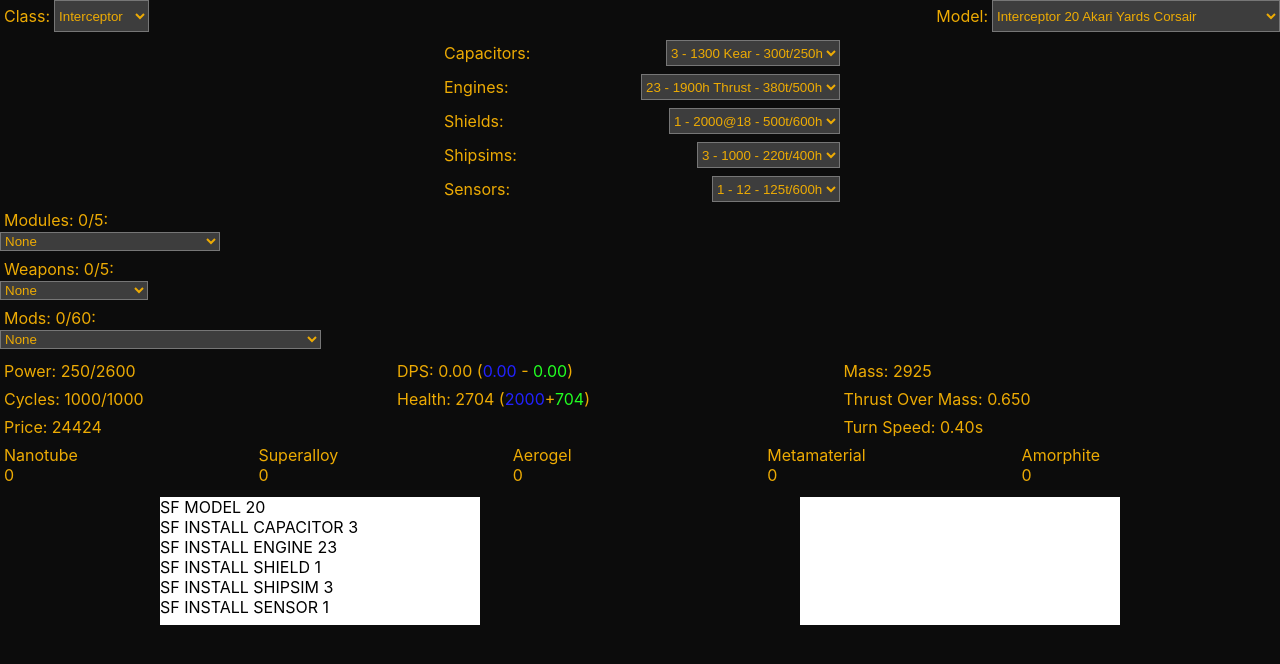
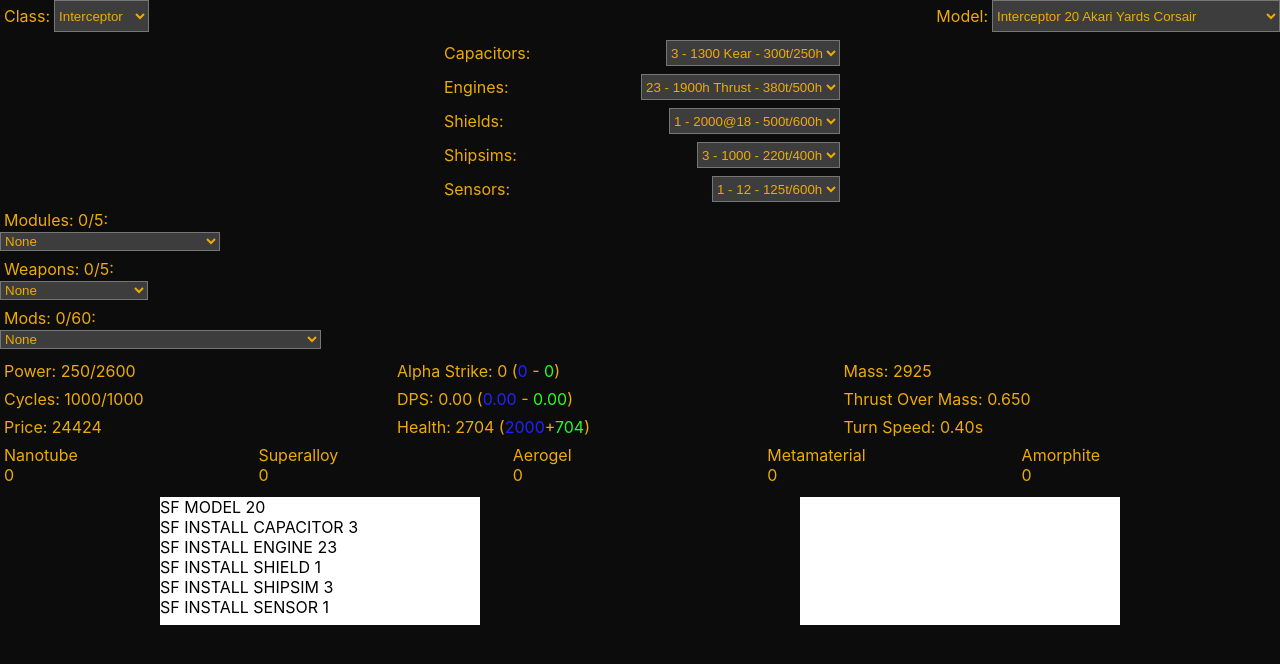
Before and after one commit to rocketcatmultiverse/starmourn-ship-builder, a React (Create React App) app: page / in a window 1280 px wide. Shown: the top 664 px of the page. Built offline with nearby package versions, Linux system fonts and the light colour scheme.

Commit message:
Redeploy github page.

```diff
--- a/src/App.css
+++ b/src/App.css
@@ -68,6 +68,7 @@ select, option {
 .mass,
 .thrust,
 .turn_speed,
+.alpha_strike,
 .dps,
 .health,
 .price,
@@ -133,18 +134,20 @@ select, option {
 }
 
 .health_shield,
-.dps_shield {
+.dps_shield,
+.alpha_strike_shield {
     color: #2222ff;
 }
 
 .health_hull,
-.dps_hull {
+.dps_hull,
+.alpha_strike_hull {
     color: #22ff22;
 }
 
 .ship {
     display: grid;
-    grid-template-areas: "power dps mass" "cycles health thrust" "price x turn_speed" "over_modules over_modules over_modules" "over_weapons over_weapons over_weapons" "over_modded over_modded over_modded" "mod_costs mod_costs mod_costs";
+    grid-template-areas: "power alpha_strike mass" "cycles dps thrust" "price health turn_speed" "over_modules over_modules over_modules" "over_weapons over_weapons over_weapons" "over_modded over_modded over_modded" "mod_costs mod_costs mod_costs";
 }
 .power {
     grid-area: power;
@@ -154,6 +157,9 @@ select, option {
 }
 .mass {
     grid-area: mass;
+}
+.alpha_strike {
+    grid-area: alpha_strike;
 }
 .dps {
     grid-area: dps;
--- a/src/Forge.js
+++ b/src/Forge.js
@@ -75,6 +75,10 @@ const sumDps = ({ hullDamage, shieldDamage }, item) => ({
 	hullDamage: hullDamage + (item.weapon_damage / (item.firing_speed || 1.0)) * ammoMultiplier('hull', item.ammo),
 	shieldDamage: shieldDamage + (item.weapon_damage / (item.firing_speed || 1.0)) * ammoMultiplier('shield', item.ammo),
 });
+const sumAlphaStrike = ({ hullDamage, shieldDamage }, item) => ({
+	hullDamage: hullDamage + item.weapon_damage * ammoMultiplier('hull', item.ammo),
+	shieldDamage: shieldDamage + item.weapon_damage * ammoMultiplier('shield', item.ammo),
+});
 
 export const shipStats = ({ superstructure, capacitor, shield, sensor, engine, shipsim, weapons, modules, weaponPoints, modulePoints, mods }) => {
 	const massUsed = superstructure.mass + capacitor.mass + shield.mass + sensor.mass + engine.mass + shipsim.mass;
@@ -87,6 +91,7 @@ export const shipStats = ({ superstructure, capacitor, shield, sensor, engine, s
 	const maxPower = superstructure.power;
 	const weaponPower = weaponsEnabled.reduce(sumPower, 0);
 	const modulePower = modulesEnabled.reduce(sumPower, 0);
+	const alphaStrike = weaponsEnabled.reduce(sumAlphaStrike, { hullDamage: 0, shieldDamage: 0 });
 	const dps = weaponsEnabled.reduce(sumDps, { hullDamage: 0, shieldDamage: 0 });
 
 	const health = {
@@ -118,6 +123,7 @@ export const shipStats = ({ superstructure, capacitor, shield, sensor, engine, s
 		maxPower,
 		powerLeft,
 		health,
+		alphaStrike,
 		dps,
 		thrustRatio,
 		turnSpeed: `${superstructure.turn_time.toFixed(2)}s`,
--- a/src/display/Stats.js
+++ b/src/display/Stats.js
@@ -18,11 +18,12 @@ export const ShipDisplay = ({ superstructure, capacitor, engine, shield, shipsim
         weaponPoints: getPointsUsed(weapons, WEAPONS),
         modulePoints: getPointsUsed(modules, MODULES),
     };
-    const { maxPower, massUsed, powerLeft, thrustRatio, cyclesLeft, maxCycles, health, dps, totalPrice, overModules, overWeapons, overModded, turnSpeed, modCosts } = shipStats(ship);
+    const { maxPower, massUsed, powerLeft, thrustRatio, cyclesLeft, maxCycles, health, alphaStrike, dps, totalPrice, overModules, overWeapons, overModded, turnSpeed, modCosts } = shipStats(ship);
     return (<div className="ship">
         <span className="power">Power: <span className="power_left">{powerLeft}</span>/<span className="max_power">{maxPower}</span></span>
         <span className="cycles">Cycles: <span className="cycles_left">{cyclesLeft}</span>/<span className="max_cycles">{maxCycles}</span></span>
         <span className="health">Health: {health.shield + health.hull} (<span className="health_shield">{health.shield}</span>+<span className="health_hull">{health.hull}</span>)</span>
+        <span className="alpha_strike">Alpha Strike: {alphaStrike.shieldDamage + alphaStrike.hullDamage} (<span className="alpha_strike_shield">{alphaStrike.shieldDamage}</span> - <span className="alpha_strike_hull">{alphaStrike.hullDamage}</span>)</span>
         <span className="dps">DPS: {(dps.shieldDamage + dps.hullDamage).toFixed(2)} (<span className="dps_shield">{dps.shieldDamage.toFixed(2)}</span> - <span className="dps_hull">{dps.hullDamage.toFixed(2)}</span>)</span>
         <span className="mass">Mass: <span className="mass_used">{massUsed}</span></span>
         <span className="thrust">Thrust Over Mass: <span className="thrust_ratio">{thrustRatio.toFixed(3)}</span></span>
```
Also changed, not shown: 10 other files (tests, documents, lock files or other folders).
